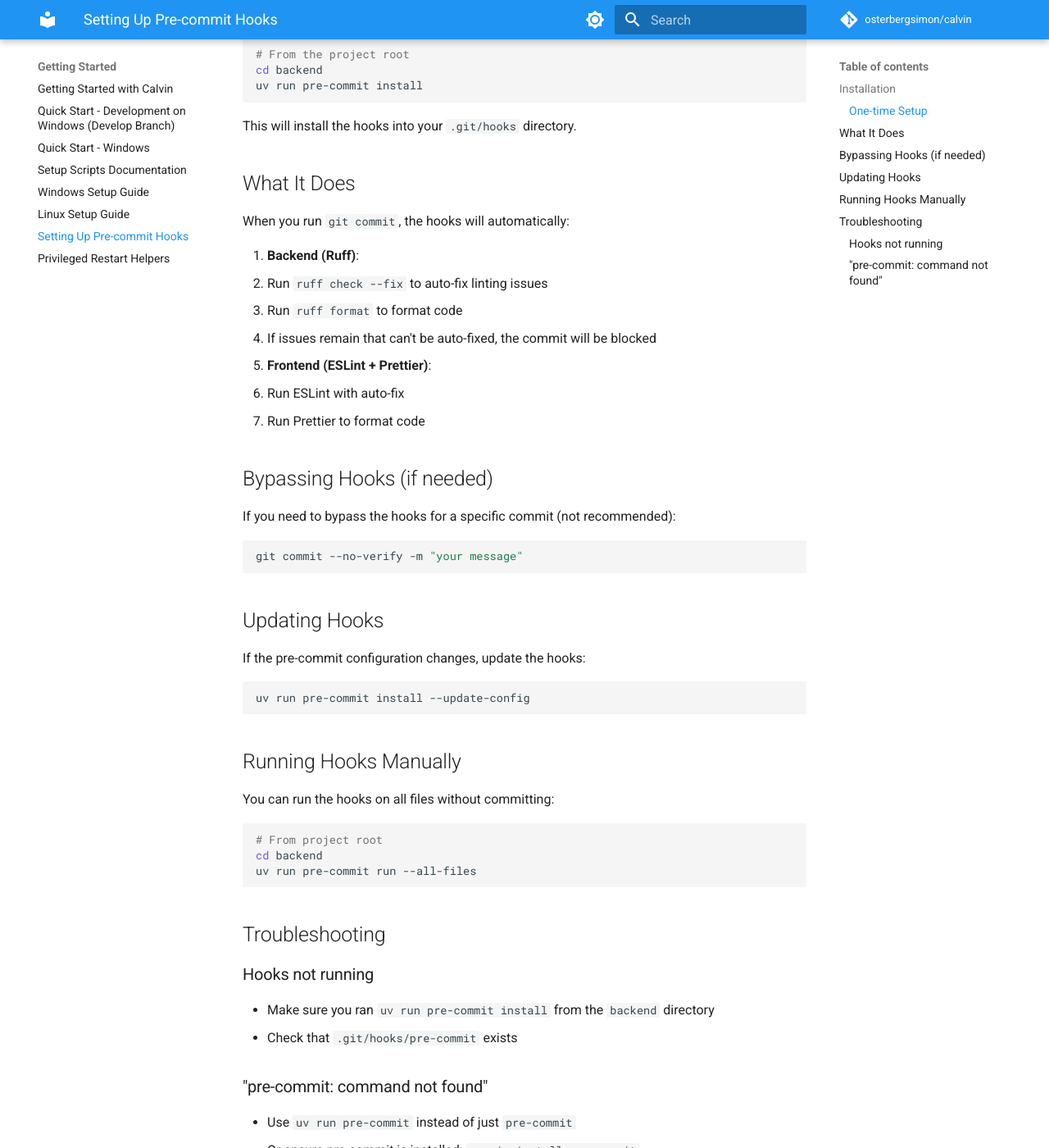
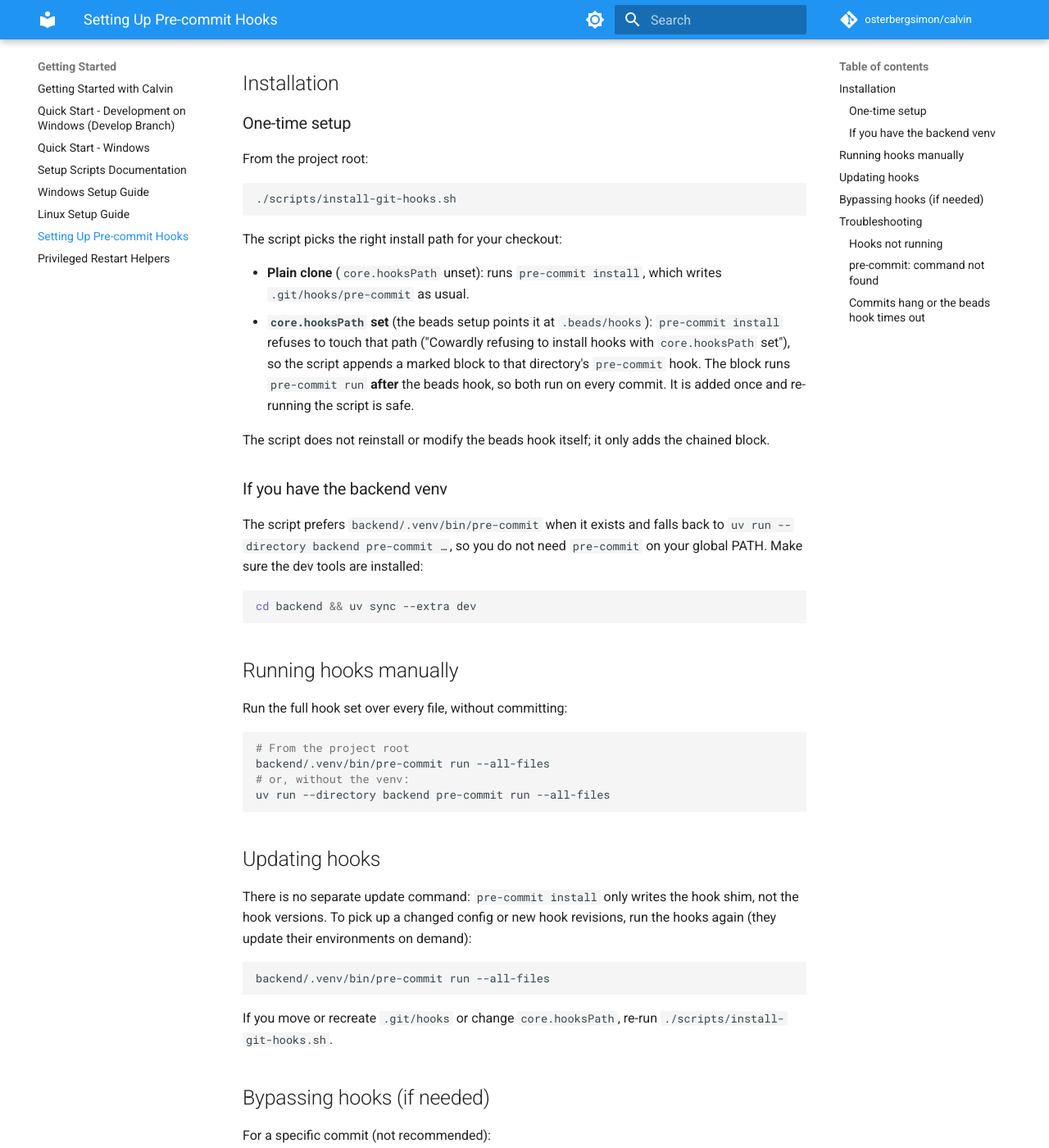
Before and after one commit to osterbergsimon/calvin, an MkDocs documentation site: the page built from docs/setup/SETUP_PRE_COMMIT.md, in a window 1280 px wide and 1400 px high, scrolled down 369 px. Shown: the whole window at 82% size. Built offline with MkDocs 1.6.1 and Material for MkDocs 9.7.7, drawn with Linux system fonts in a browser that asks for light colours; comment, search, counter and statistics services are not loaded; some of the changed text lies outside the part shown.

Commit message:
docs(dev): document the chained pre-commit hook and align dev deps (V7, V11)
- SETUP_PRE_COMMIT now describes scripts/install-git-hooks.sh, including
  the core.hooksPath/beads path, and drops the nonexistent
  --update-config flag.
- A plain uv sync now installs the same tools as --extra dev (ruff,
  mypy, bandit, pre-commit, ...); pre-commit is no longer a runtime
  dependency.
- make test-watch runs all non-slow tests instead of a 283-test subset.

````diff
--- a/docs/setup/SETUP_PRE_COMMIT.md
+++ b/docs/setup/SETUP_PRE_COMMIT.md
@@ -1,64 +1,100 @@
 # Setting Up Pre-commit Hooks
 
-Pre-commit hooks automatically run linting and formatting checks before each commit, preventing code with errors from being committed.
+Pre-commit hooks run linting and formatting before each commit, preventing
+code with errors from being committed. Calvin's hook config lives in
+`.pre-commit-config.yaml` at the repository root and runs:
+
+1. **Backend (Ruff)** — `ruff check --fix` and `ruff format` on `backend/**/*.py`
+2. **Frontend (ESLint)** — `eslint --fix` on `frontend/**/*.{js,vue}`
+3. **Frontend (Prettier)** — `prettier` on `frontend/**/*.{js,jsx,vue,json,css}`
 
 ## Installation
 
-### One-time Setup
+### One-time setup
+
+From the project root:
+
+```bash
+./scripts/install-git-hooks.sh
+```
+
+The script picks the right install path for your checkout:
+
+- **Plain clone** (`core.hooksPath` unset): runs `pre-commit install`, which
+  writes `.git/hooks/pre-commit` as usual.
+- **`core.hooksPath` set** (the beads setup points it at `.beads/hooks`):
+  `pre-commit install` refuses to touch that path ("Cowardly refusing to
+  install hooks with `core.hooksPath` set"), so the script appends a
+  marked block to that directory's `pre-commit` hook. The block runs
+  `pre-commit run` **after** the beads hook, so both run on every commit. It
+  is added once and re-running the script is safe.
+
+The script does not reinstall or modify the beads hook itself; it only adds
+the chained block.
+
+### If you have the backend venv
+
+The script prefers `backend/.venv/bin/pre-commit` when it exists and falls
+back to `uv run --directory backend pre-commit …`, so you do not need
+`pre-commit` on your global PATH. Make sure the dev tools are installed:
+
+```bash
+cd backend && uv sync --extra dev
+```
+
+## Running hooks manually
+
+Run the full hook set over every file, without committing:
 
 ```bash
 # From the project root
-cd backend
-uv run pre-commit install
+backend/.venv/bin/pre-commit run --all-files
+# or, without the venv:
+uv run --directory backend pre-commit run --all-files
 ```
 
-This will install the hooks into your `.git/hooks` directory.
+## Updating hooks
 
-## What It Does
+There is no separate update command: `pre-commit install` only writes the
+hook shim, not the hook versions. To pick up a changed config or new hook
+revisions, run the hooks again (they update their environments on demand):
 
-When you run `git commit`, the hooks will automatically:
+```bash
+backend/.venv/bin/pre-commit run --all-files
+```
 
-1. **Backend (Ruff)**:
-   - Run `ruff check --fix` to auto-fix linting issues
-   - Run `ruff format` to format code
-   - If issues remain that can't be auto-fixed, the commit will be blocked
+If you move or recreate `.git/hooks` or change `core.hooksPath`, re-run
+`./scripts/install-git-hooks.sh`.
 
-2. **Frontend (ESLint + Prettier)**:
-   - Run ESLint with auto-fix
-   - Run Prettier to format code
+## Bypassing hooks (if needed)
 
-## Bypassing Hooks (if needed)
-
-If you need to bypass the hooks for a specific commit (not recommended):
+For a specific commit (not recommended):
 
 ```bash
 git commit --no-verify -m "your message"
 ```
 
-## Updating Hooks
-
-If the pre-commit configuration changes, update the hooks:
-
-```bash
-uv run pre-commit install --update-config
-```
-
-## Running Hooks Manually
-
-You can run the hooks on all files without committing:
-
-```bash
-# From project root
-cd backend
-uv run pre-commit run --all-files
-```
-
 ## Troubleshooting
 
 ### Hooks not running
-- Make sure you ran `uv run pre-commit install` from the `backend` directory
-- Check that `.git/hooks/pre-commit` exists
 
-### "pre-commit: command not found"
-- Use `uv run pre-commit` instead of just `pre-commit`
-- Or ensure pre-commit is installed: `uv pip install pre-commit`
+- Re-run `./scripts/install-git-hooks.sh`.
+- With beads, check the chained block exists in the hook that
+  `git config core.hooksPath` points at:
+
+  ```bash
+  git config --get core.hooksPath
+  grep -n "CALVIN PRE-COMMIT" "$(git rev-parse --show-toplevel)/.beads/hooks/pre-commit"
+  ```
+
+### `pre-commit: command not found`
+
+- The chained block uses `backend/.venv/bin/pre-commit` if present, so run
+  `cd backend && uv sync --extra dev`.
+- Or run `uv run --directory backend pre-commit run --all-files` manually.
+
+### Commits hang or the beads hook times out
+
+The beads hook runs first and honours `BEADS_HOOK_TIMEOUT` (default 300 s).
+If it times out, it logs a warning and continues; the pre-commit block then
+runs as usual.
````
Also changed, not shown: 3 other files.
